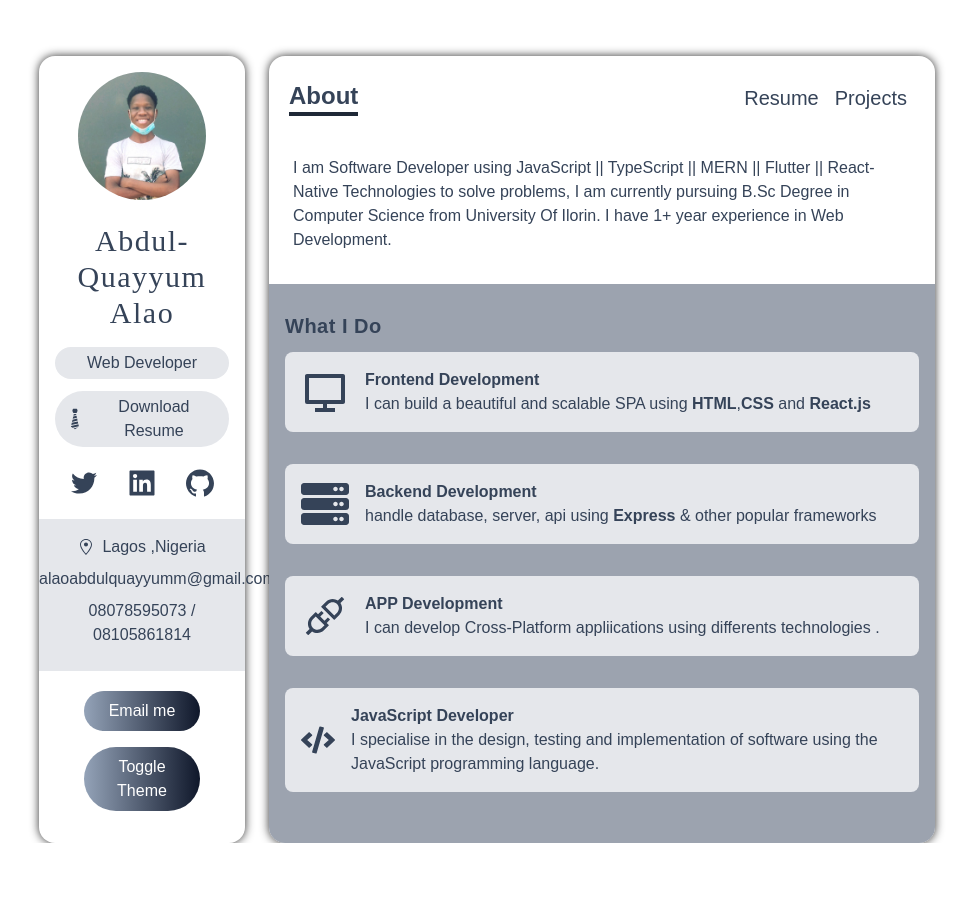
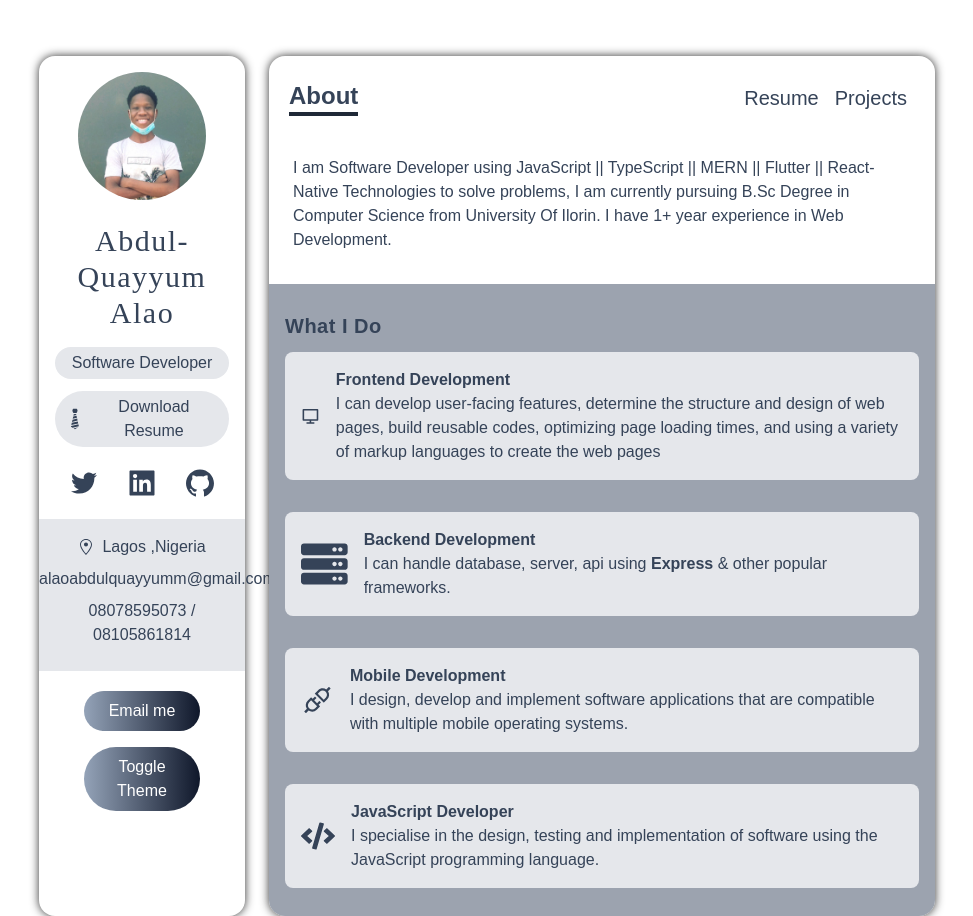
Before and after one commit to AbdulQuayyum/portfolio, a Next.js app: page / in a window 1280 px wide. Shown: the whole page, without its empty margins (153-1126 px from the left). Before the commit the page ends 843 px from the top, so only its background shows below. Built offline with nearby package versions, Linux system fonts and the light colour scheme.

Commit message:
first commit

```diff
--- a/components/Sidebar.tsx
+++ b/components/Sidebar.tsx
@@ -14,16 +14,16 @@ const Sidebar = () => {
 
   return (
     <>
-    {/* <img src="https://media-exp1.licdn.com/dms/image/C5603AQHguWnYXDlslw/profile-displayphoto-shrink_200_200/0/1642283387726?e=1653523200&v=beta&t=kA2cVZ-Xen0atx13F-obbXROG13UYLtz1weul9Xsrbc"
+      {/* <img src="https://media-exp1.licdn.com/dms/image/C5603AQHguWnYXDlslw/profile-displayphoto-shrink_200_200/0/1642283387726?e=1653523200&v=beta&t=kA2cVZ-Xen0atx13F-obbXROG13UYLtz1weul9Xsrbc"
     alt="avatar"
     className="mx-auto border rounded-full "
     height="128px"
     width="128px"
     layout="intrinsic"
     quality="100" /> */}
-       <Image
-          src={mypic}
-          alt="avatar"
+      <Image
+        src={mypic}
+        alt="avatar"
         className="mx-auto border rounded-full "
         height="128px"
         width="128px"
@@ -34,7 +34,7 @@ const Sidebar = () => {
         <span className="from-slate-400 to-slate-900 ">Abdul-Quayyum</span> Alao
       </h3>
       <p className="px-2 py-1 my-3 bg-gray-200 rounded-full dark:bg-dark-200 dark:bg-black-500">
-        Web Developer
+        Software Developer
       </p>
       {/* Resume */}
       <a
@@ -48,10 +48,10 @@ const Sidebar = () => {
 
       {/* Socials */}
       <div className="flex justify-around w-9/12 mx-auto my-5 from-slate-400 to-slate-900 md:w-full ">
-        <a href="https://twitter.com/AlaoQuayyum"  aria-label="Twitter">
+        <a href="https://twitter.com/AlaoQuayyum" aria-label="Twitter">
           <AiOutlineTwitter className="w-8 h-8 cursor-pointer" />
         </a>
-        <a href="https://www.linkedin.com/in/alao-abdul-quayyum-982492218/?originalSubdomain=ng "  aria-label="LinkedIn">
+        <a href="https://www.linkedin.com/in/alao-abdul-quayyum-982492218/?originalSubdomain=ng " aria-label="LinkedIn">
           <AiFillLinkedin className="w-8 h-8 cursor-pointer" />
         </a>
         <a href="https://github.com/AbdulQuayyum" aria-label="GitHub">
--- a/data.ts
+++ b/data.ts
@@ -11,25 +11,25 @@ export const services: Service[] = [
     Icon: RiComputerLine,
     title: "Frontend Development",
     about:
-      "I can build a beautiful and scalable SPA using <b> HTML</b>,<b>CSS</b>   and <b>React.js</b> ",
+      "I can develop user-facing features, determine the structure and design of web pages, build reusable codes, optimizing page loading times, and using a variety of markup languages to create the web pages ",
   },
   {
     Icon: FaServer,
     title: "Backend  Development",
     about:
-      "handle database, server, api using <b>Express </b> & other popular frameworks",
+      "I can handle database, server, api using <b>Express </b> & other popular frameworks.",
   },
   {
     Icon: AiOutlineApi,
-    title: "APP Development",
+    title: "Mobile Development",
     about:
-      "I can develop Cross-Platform appliications using differents technologies .",
+      "I design, develop and implement software applications that are compatible with multiple mobile operating systems.",
   },
   {
     Icon: FaCode,
     title: "JavaScript Developer",
     about:
-       "I specialise in the design, testing and implementation of software using the JavaScript programming language."
+      "I specialise in the design, testing and implementation of software using the JavaScript programming language."
   }
 
 ];
@@ -37,23 +37,23 @@ export const services: Service[] = [
 export const languages: Skill[] = [
   {
     Icon: BsCircleFill,
+    name: "JavaScript",
+    level: "60",
+  },
+  {
+    Icon: BsCircleFill,
     name: "Python",
     level: "50",
   },
   {
     Icon: BsCircleFill,
-    name: "Java Script",
-    level: "60",
+    name: "React.Js",
+    level: "70",
   },
   {
     Icon: BsCircleFill,
-    name: "React Native",
+    name: "Vue.Js",
     level: "60",
-  },
-  {
-    Icon: BsCircleFill,
-    name: "React.Js",
-    level: "70",
   },
   {
     Icon: BsCircleFill,
@@ -75,6 +75,11 @@ export const tools: Skill[] = [
   },
   {
     Icon: BsCircleFill,
+    name: "React Native",
+    level: "60",
+  },
+  {
+    Icon: BsCircleFill,
     name: "Dart",
     level: "50",
   },
@@ -92,7 +97,7 @@ export const tools: Skill[] = [
 
 export const projects: IProject[] = [
   {
-    id:1,
+    id: 1,
     name: "Soft-link",
     image_path: "/images/soft-link.png",
     github_url: "https://github.com/AbdulQuayyum/soft-link.git",
@@ -109,7 +114,7 @@ export const projects: IProject[] = [
     ],
   },
   {
-    id:2,
+    id: 2,
     name: "Soft Tours",
     image_path: "/images/Screenshot 2022-04-12 004846.png",
     github_url: "https://github.com/AbdulQuayyum/Tour-guide-site.git",
@@ -124,10 +129,10 @@ export const projects: IProject[] = [
     ],
   },
   {
-    id:3,
+    id: 3,
     name: "Banking App",
     description:
-    "This Bank App that you can use to perform numerous transactions, {you can log in using 'qa' as user and '1111' as pin or 'fa' as user and '2222' as pin} ",
+      "This Bank App that you can use to perform numerous transactions, {you can log in using 'qa' as user and '1111' as pin or 'fa' as user and '2222' as pin} ",
     image_path: "/images/banking-app.png",
     github_url: "https://github.com/AbdulQuayyum/Banking-App/tree/main/(Project%2043)Banking%20App",
     deployed_url: "https://bank-app-gold.vercel.app/",
@@ -135,7 +140,7 @@ export const projects: IProject[] = [
     key_techs: ["HTML", "CSS", "JavaScript"],
   },
   {
-    id:4,
+    id: 4,
     name: "Bank Website",
     image_path: "/images/banking-website.png",
     github_url: "https://github.com/AbdulQuayyum/banking-webstie.git",
@@ -143,10 +148,10 @@ export const projects: IProject[] = [
     category: ["HTML", "Vanilla.Js"],
     description:
       "A Bank WebSite which gibes you information about the bank then allows you to register an account",
-    key_techs: ["HTML", "CSS", "Vanilla.Js" ],
+    key_techs: ["HTML", "CSS", "Vanilla.Js"],
   },
   {
-    id:5,
+    id: 5,
     name: "Movie Suggestion App",
     image_path: "/images/movies.png",
     github_url: "https://github.com/AbdulQuayyum/MovieApp",
@@ -158,20 +163,20 @@ export const projects: IProject[] = [
   },
 
 
-  {
-    id:6,
-    name: "Youtube Clone",
-    image_path: "/images/youtube-clone.png",
-    github_url: "https://github.com/AbdulQuayyum/Youtube-Clone-.git",
-    deployed_url: "https://youtube-website-clone.vercel.app/",
-    category: ["HTML", "Vanilla.Js"],
-    description:
-      "A youtube clone where a user has access to videos via an API",
-    key_techs: ["HTML", "CSS", "Node", "Vanilla.Js" , "Youtube Api"],
-  },
+  // {
+  //   id: 6,
+  //   name: "Youtube Clone",
+  //   image_path: "/images/youtube-clone.png",
+  //   github_url: "https://github.com/AbdulQuayyum/Youtube-Clone-.git",
+  //   deployed_url: "https://youtube-website-clone.vercel.app/",
+  //   category: ["HTML", "Vanilla.Js"],
+  //   description:
+  //     "A youtube clone where a user has access to videos via an API",
+  //   key_techs: ["HTML", "CSS", "Node", "Vanilla.Js", "Youtube Api"],
+  // },
 
   {
-    id:7,
+    id: 6,
     name: "Admin Dashboard",
     image_path: "/images/Admin.png",
     github_url: "https://github.com/AbdulQuayyum/admin-dashboard.git",
@@ -179,11 +184,11 @@ export const projects: IProject[] = [
     category: ["React.Js"],
     description:
       "iI build an Admin dashboard using React.JS ",
-    key_techs: ["React.Js", "Sass", ],
+    key_techs: ["React.Js", "Sass",],
   },
 
   {
-    id:8,
+    id: 7,
     name: "Netflix Clone",
     image_path: "/images/netflix.png",
     github_url: "https://github.com/AbdulQuayyum/MERN-Netflix-clone.git",
--- a/pages/resume.tsx
+++ b/pages/resume.tsx
@@ -27,13 +27,16 @@ const Resume = () => {
           <h5 className="my-3 text-2xl font-bold">Education</h5>
           <div className="">
             <h5 className="my-2 text-xl font-bold">
-              Computer Science
+              University Of Ilorin (2021-2024)
             </h5>
-            <p className="font-semibold">University Of Ilorin (2021-2024)</p>
+            <p className="font-semibold">BSc. Computer Science</p>
             <p className="my-3">
               I am currently pursuing B.Sc in Computer Science in University Of Ilorin
             </p>
             <p className="font-semibold">Junior Front-End Developer @ DAccubin Technology</p>
+            <p className="my-3">
+              April 2022 - Present
+            </p>
           </div>
         </motion.div>
         <motion.div variants={fadeInUp} initial="initial" animate="animate">
```
Also changed, not shown: 2 other files (tests, documents, lock files or other folders). Lines whose indentation alone changed are shown as unchanged.
